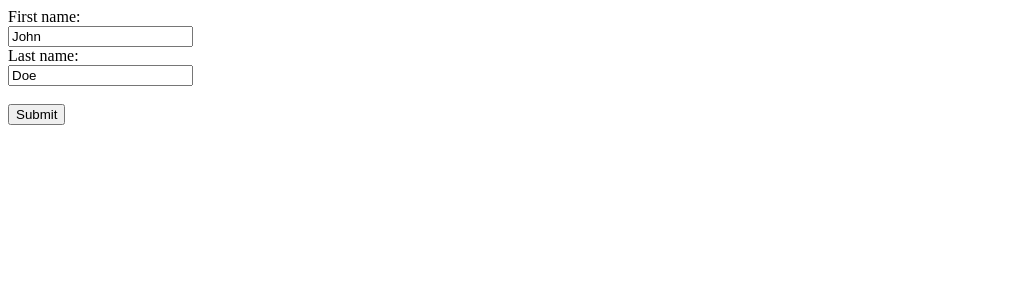
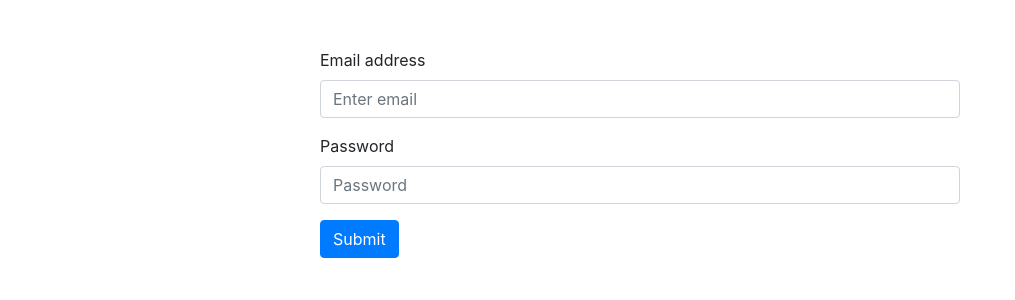
Before and after one commit to Martincic/php-monitoring, a PHP site: page /lights.php in a window 1280 px wide. Shown: the top 300 px of the page, without its empty margins (0-1015 px from the left). Run offline with PHP 8.4, Linux system fonts and the light colour scheme; some libraries are stand-ins or nearby versions.

Commit message:
aesthetics

```diff
--- /dev/null
+++ b/assets/include-bootstrap.php
@@ -0,0 +1,10 @@
+
+<head>
+    <meta charset="utf-8">
+    <meta name="viewport" content="width=device-width, initial-scale=1, shrink-to-fit=no">
+    <link rel="stylesheet" href="https://maxcdn.bootstrapcdn.com/bootstrap/4.0.0/css/bootstrap.min.css" integrity="sha384-Gn5384xqQ1aoWXA+058RXPxPg6fy4IWvTNh0E263XmFcJlSAwiGgFAW/dAiS6JXm" crossorigin="anonymous">
+</head>
+
+<script src="https://code.jquery.com/jquery-3.2.1.slim.min.js" integrity="sha384-KJ3o2DKtIkvYIK3UENzmM7KCkRr/rE9/Qpg6aAZGJwFDMVNA/GpGFF93hXpG5KkN" crossorigin="anonymous"></script>
+<script src="https://cdnjs.cloudflare.com/ajax/libs/popper.js/1.12.9/umd/popper.min.js" integrity="sha384-ApNbgh9B+Y1QKtv3Rn7W3mgPxhU9K/ScQsAP7hUibX39j7fakFPskvXusvfa0b4Q" crossorigin="anonymous"></script>
+<script src="https://maxcdn.bootstrapcdn.com/bootstrap/4.0.0/js/bootstrap.min.js" integrity="sha384-JZR6Spejh4U02d8jOt6vLEHfe/JQGiRRSQQxSfFWpi1MquVdAyjUar5+76PVCmYl" crossorigin="anonymous"></script>
--- a/env.example.php
+++ b/env.example.php
@@ -5,6 +5,9 @@
     'DB_PASSWORD' => '',
     'DB_NAME' => 'db_name',
     'DB_PORT' => '3306',
+    'username' => 'John',
+    'password' => 'Doe',
+    'key' => '128-bit key here'
 ];
 
   foreach ($variables as $key => $value) {
--- a/lights.php
+++ b/lights.php
@@ -1,13 +1,17 @@
 <html>
-
+<?php include('assets/include-bootstrap.php'); ?>
 <body>
 
-<form action="controller.php" method="POST">
-  <label for="username">First name:</label><br>
-  <input type="text" id="username" name="username" value="John"><br>
-  <label for="password">Last name:</label><br>
-  <input type="text" id="password" name="password" value="Doe"><br><br>
-  <input type="submit" value="Submit">
+<form action="controller.php" method="POST" class="w-50 mt-5 mx-auto">
+  <div class="form-group">
+    <label for="username">Email address</label>
+    <input type="text" class="form-control" id="username" name="username" placeholder="Enter email">
+  </div>
+  <div class="form-group">
+    <label for="password">Password</label>
+    <input type="password" class="form-control" id="password" name="password" placeholder="Password">
+  </div>
+  <button type="submit" class="btn btn-primary">Submit</button>
 </form>
 
 
```
Also changed, not shown: controller.php (+5 -3 lines), switch.php (+5 -4 lines). Lines whose indentation alone changed are shown as unchanged.
